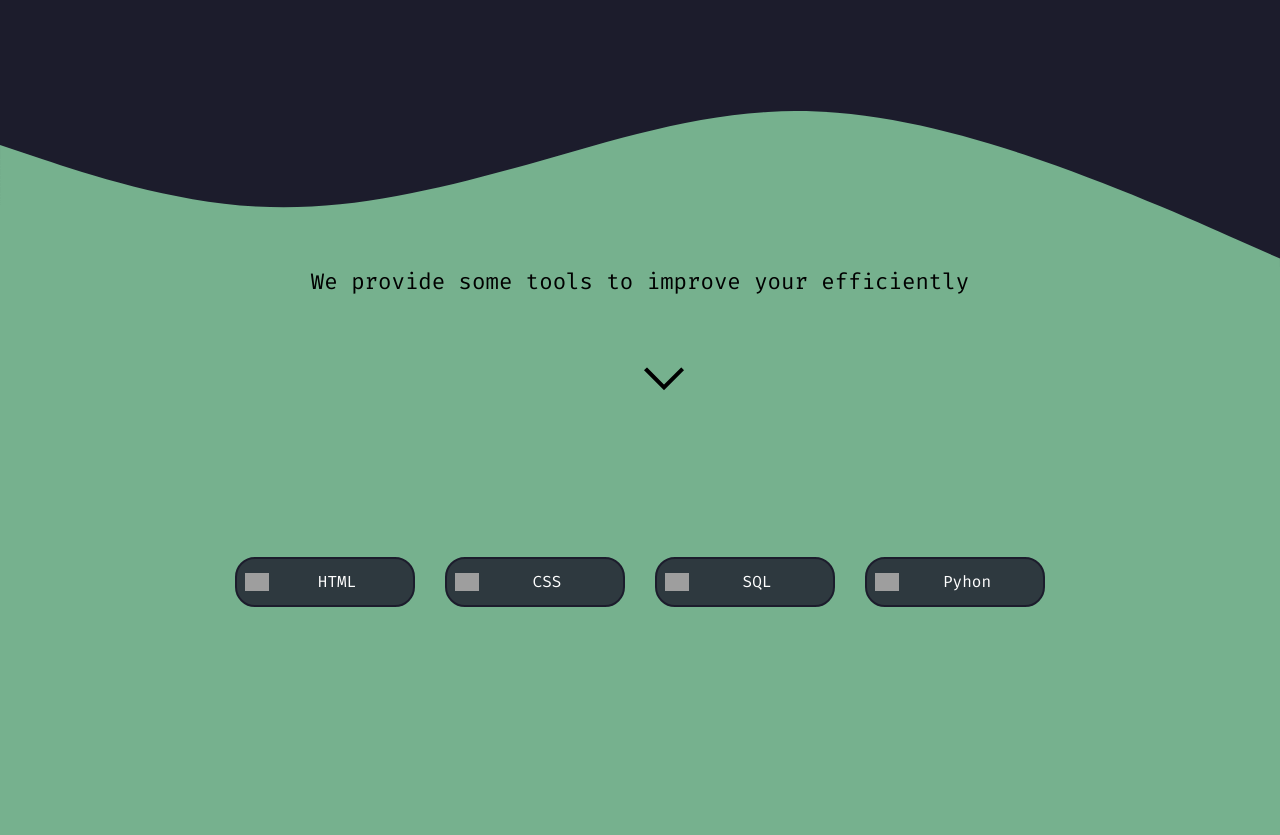
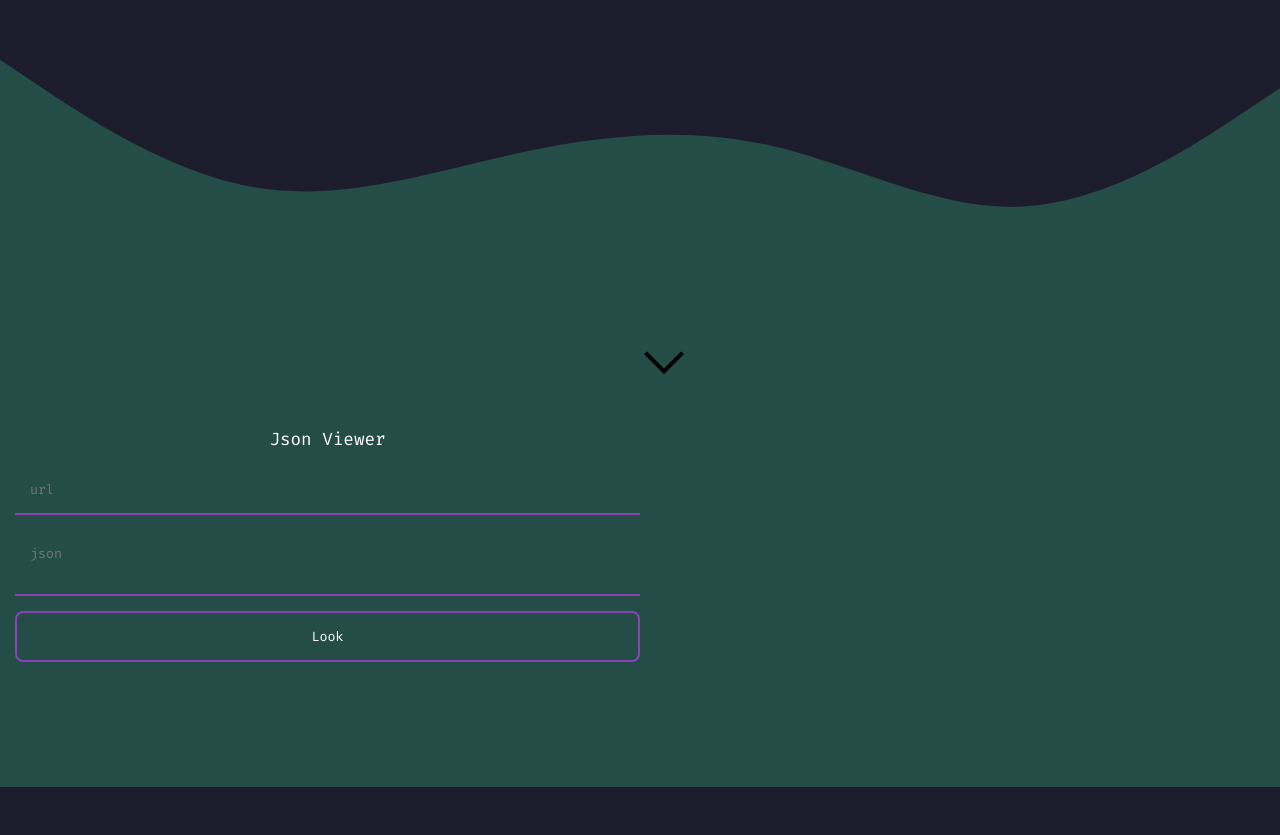
Before and after one commit to Fern-fun/tools.fern.fun, a React (Create React App) app in the folder frontend/: page /json in a window 1280 px wide. Shown: the part 397-1232 px from the top of the page. After the commit the page ends 1184 px from the top, so only its background shows below. Built offline with nearby package versions, Linux system fonts and the light colour scheme; grey boxes are pictures that could not be loaded.

Commit message:
frontend: json page

```diff
--- a/frontend/src/App.js
+++ b/frontend/src/App.js
@@ -6,7 +6,7 @@ import Home from "./page/Home/Home";
 import Html from "./page/Html/Html";
 import Py from "./page/Py/Py";
 import Sql from "./page/Sql/Sql";
-import JsonViewer from "./components/JsonViewer/JsonViewer";
+import Json from "./page/Json/Json";
 
 function App() {
   return (
@@ -20,7 +20,7 @@ function App() {
         <Route path="/sql" element={<Sql />} />
         <Route path="/py" element={<Py />} />
 
-        <Route path="/json-viewer" element={<JsonViewer />} />
+        <Route path="/json" element={<Json />} />
       </Routes>
     </BrowserRouter>
   );
--- a/frontend/src/components/FlexboxGenerator/FlexboxGenerator.js
+++ b/frontend/src/components/FlexboxGenerator/FlexboxGenerator.js
@@ -128,6 +128,7 @@ function FlexboxGenerator() {
         >
           {board}
         </div>
+        <div>
           <CodeBlock
             text={`display: ${display};\nflex-direction: ${flexDirection};\nflex-wrap: ${flexWrap};\njustify-content: ${justifyContent};\nalign-items: ${alignItems};\nalign-content: ${alignContent};`}
             language={"css"}
@@ -135,6 +136,7 @@ function FlexboxGenerator() {
             codeBlock
           />
         </div>
+      </div>
     </>
   );
 }
--- a/frontend/src/components/JsonViewer/JsonViewer.js
+++ b/frontend/src/components/JsonViewer/JsonViewer.js
@@ -139,6 +139,7 @@ function JsonViewer({ json }) {
   }, []);
 
   const getJson = () => {
+    setViewer("");
     if (validateUrl(url)) {
       fetch(url)
         .then((req) => req.json())
@@ -159,14 +160,12 @@ function JsonViewer({ json }) {
   };
 
   return (
-    <div
-      className="jvPanel"
-      style={{
-        paddingTop: "71px",
-        display: "flex",
-        justifyContent: "center",
-      }}
-    >
+    <>
+      <div className="pagePanelTitle">
+        <div id="title">
+          <span>Json Viewer</span>
+        </div>
+        <div className="jvPanel">
           <div style={{ display: "flex", flexDirection: "column" }}>
             <input
               type="text"
@@ -178,13 +177,18 @@ function JsonViewer({ json }) {
               onChange={(e) => setRawJson(e.target.value)}
             ></textarea>
             <button onClick={getJson}>Look</button>{" "}
+          </div>
+        </div>
+      </div>
+
+      <div id="output">
         {viewer == "" ? null : (
           <div className="jv-folder" style={{ marginTop: "15px" }}>
             {viewer}
           </div>
         )}
       </div>
-    </div>
+    </>
   );
 }
 
--- a/frontend/src/page/Home/Home.js
+++ b/frontend/src/page/Home/Home.js
@@ -58,12 +58,9 @@ function Home() {
               />
               <span>CSS</span>
             </Link>
-            <Link to="/sql">
-              <img
-                alt="MySQL"
-                src="https://raw.githubusercontent.com/devicons/devicon/master/icons/mysql/mysql-original.svg"
-              />
-              <span>SQL</span>
+            <Link to="/json">
+              <img alt="json" src="/img/json.svg" />
+              <span>JSON</span>
             </Link>
             <Link to="/py">
               <img
--- /dev/null
+++ b/frontend/src/page/Json/Json.js
@@ -0,0 +1,26 @@
+import React from "react";
+import Arrow from "../../components/Arrow/Arrow";
+import JsonViewer from "../../components/JsonViewer/JsonViewer";
+
+function Json() {
+  return (
+    <div className="homePanel">
+      <div className="homeTitle">
+        <div>
+          <span>Json</span>
+        </div>
+      </div>
+      <img src="/img/wave2.svg" alt="wave" />
+
+      <div className="pagePanel">
+        <div className="contentContainer green">
+          <JsonViewer />
+        </div>
+      </div>
+
+      <Arrow />
+    </div>
+  );
+}
+
+export default Json;
--- a/frontend/src/styles/home.scss
+++ b/frontend/src/styles/home.scss
@@ -2,10 +2,10 @@
 
 .homePanel {
   width: 100%;
-  height: 100%;
+  height: 100vh;
 
   display: grid;
-  grid-template-rows: 400px auto;
+  grid-template-rows: 400px auto minmax(500px, auto);
 
   .homeTitle {
     display: flex;
--- a/frontend/src/styles/pages.scss
+++ b/frontend/src/styles/pages.scss
@@ -3,11 +3,11 @@
 .pagePanel {
   display: grid;
   grid-template-rows: auto;
+  height: 100%;
 
   .contentContainer {
     padding: 15px;
-    height: 400px;
-
+    height: 100%;
     display: grid;
     grid-template-columns: 1fr 1fr;
 
@@ -93,7 +93,7 @@
           option {
             border: none;
             outline: none;
-            background-color: #000;
+            background-color: #3a3b38;
           }
         }
       }
@@ -103,7 +103,7 @@
       max-height: 600px;
       border-radius: 8px;
       padding: 15px;
-
+      overflow-y: scroll;
       #center {
         display: flex;
         justify-content: center;
```
Also changed, not shown: frontend/public/img/json.svg (added), 2 other files (tests, documents, lock files or other folders). Lines whose indentation alone changed are shown as unchanged.
